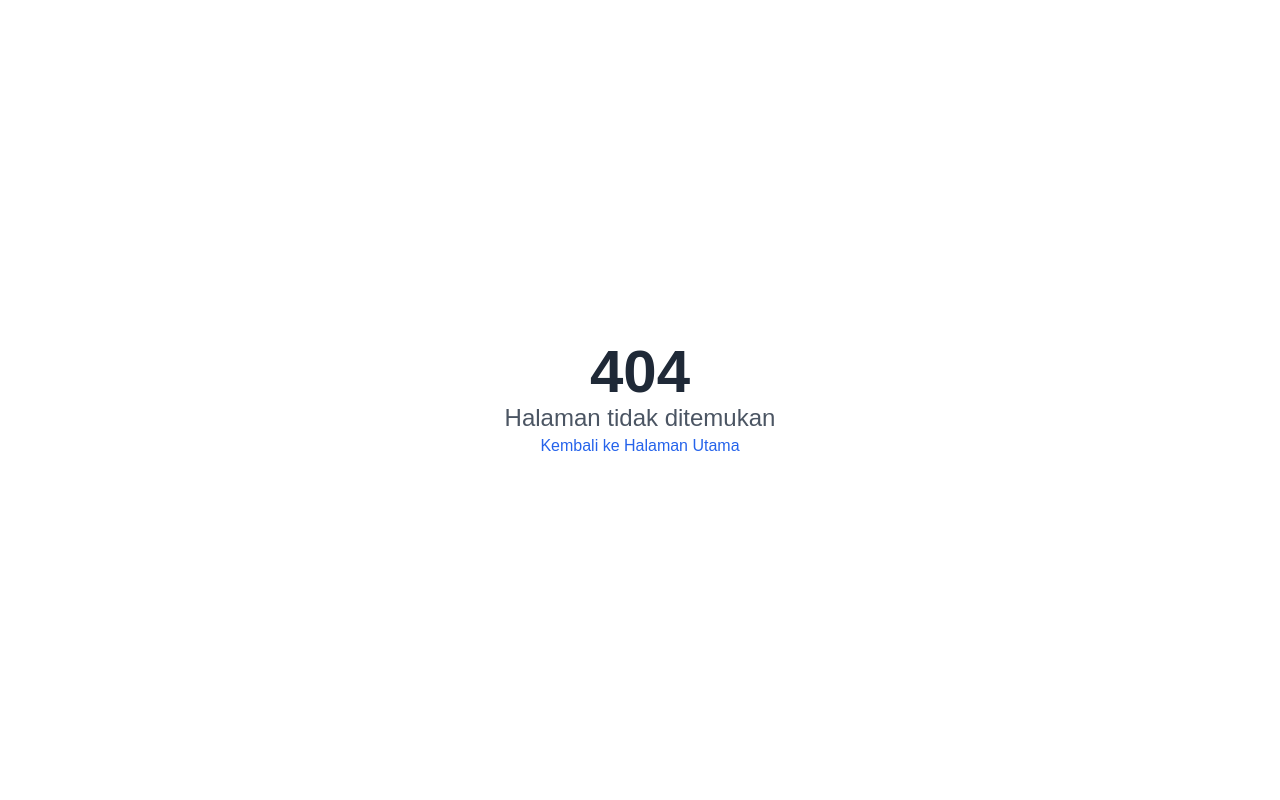
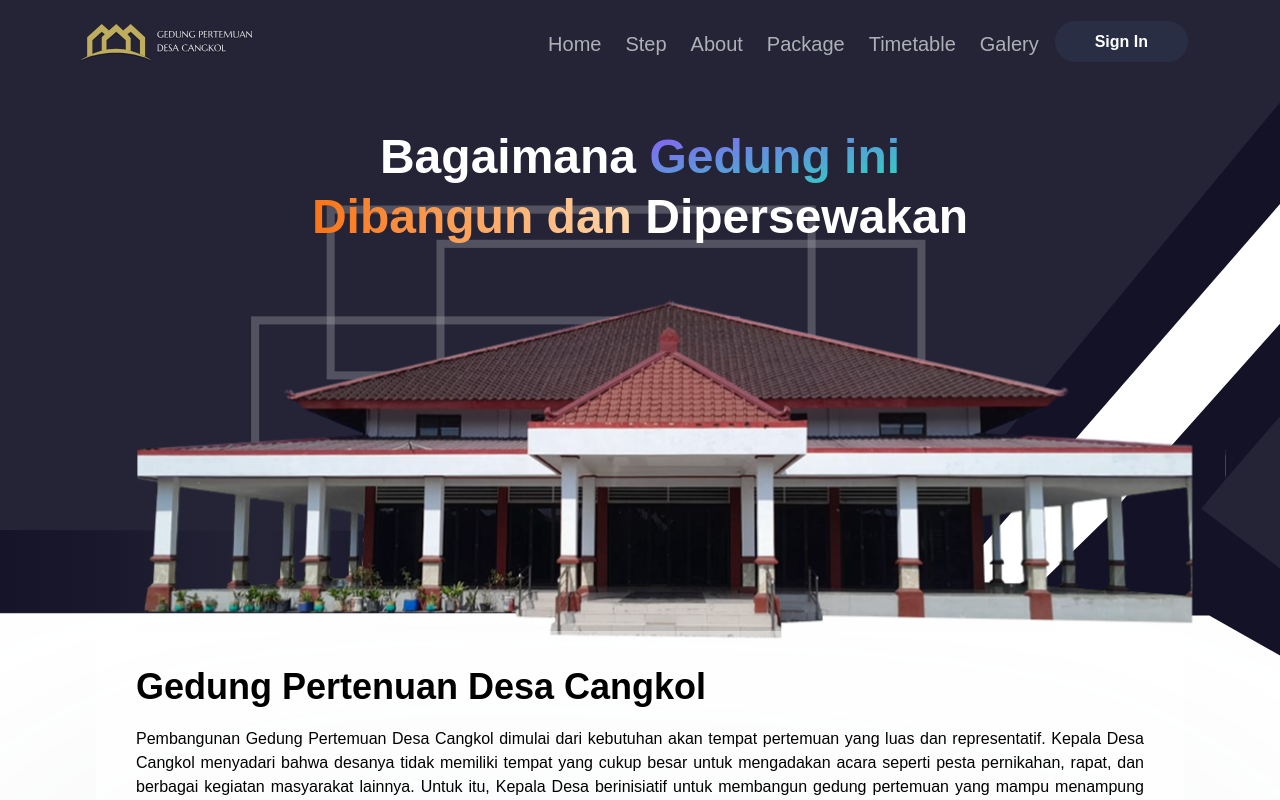
Before and after one commit to faridkinyobi/next-landing-page-sewa-gedung, a Next.js app: page /about in a window 1280 px wide. Before the commit this address had no page. Shown: the top 800 px of the page. Built offline with nearby package versions, Linux system fonts and the light colour scheme.

Commit message:
new creat abaut end update style

```diff
--- a/components/CartPaket.tsx
+++ b/components/CartPaket.tsx
@@ -70,7 +70,7 @@ const CartPaket: React.FC<PaketType> = ({
 
         <div className="my-2">
           <div
-            className={`my-2 mx-2 grid grid-cols-1 gap-2 ${
+            className={`my-2 mx-1 grid grid-cols-1  gap-1 ${
               selectedharga !== index
                 ? "hidden"
                 : "origin-bottom transition-transform delay-1000"
@@ -78,7 +78,7 @@ const CartPaket: React.FC<PaketType> = ({
           >
             {item.harga &&
               item.harga.map((hargaItem, hargaIndex) => (
-                <div className="border-spacing-9 border px-3 py-1" key={hargaIndex}>
+                <div className="border-spacing-9 border px-2 lg:px-auto py-1" key={hargaIndex}>
                   <h3 className="text-[1rem] font-normal text-left text-white-10">
                     {hargaItem.kegiatan}
                   </h3>
@@ -86,7 +86,7 @@ const CartPaket: React.FC<PaketType> = ({
                     Hari: {hargaItem.hari}
                   </p>
                   <p className="text-[1rem] font-normal text-left text-white-10">
-                    {hargaItem.warga}
+                   warga {hargaItem.warga}
                   </p>
                   <p className="text-[1rem] font-normal text-left text-white-10">
                     {hargaItem.hargadetail.toLocaleString("id-ID", {
--- a/components/DescAboutComponent.tsx
+++ b/components/DescAboutComponent.tsx
@@ -3,7 +3,7 @@ import Desc from "./itemsData";
 
 export default function DescAboutComponent() {
   return (
-    <div>
+    <>
       <h1 className="title font-bold text-4xl md:text-4xl mb-5">
         Gedung Pertenuan Desa Cangkol
       </h1>
@@ -15,6 +15,6 @@ export default function DescAboutComponent() {
           {item.desc}
         </p>
       ))}
-    </div>
+    </>
   );
 }
--- /dev/null
+++ b/pages/about.tsx
@@ -0,0 +1,72 @@
+import React from "react";
+import NavbarLending from "@/components/NavbarLending";
+import Footer from "../components/Footer";
+import ImgComponent from "../components/ImgComponen";
+
+import { BsEnvelope, BsGeoAlt, BsTelephone } from "react-icons/bs";
+import DescAboutComponent from "@/components/DescAboutComponent";
+const About = () => {
+  return (
+    <div
+      className="  bg-cover bg-center bg-no-repeat  w-screen h-screen  "
+      style={{ backgroundImage: "url('/Image/bg-about.svg')" }}
+    >
+      <NavbarLending />
+      <h1 className="titel text-center text-white-10 font-semibold md:text-[3rem] leading-tight text-[2.5rem] md:my-10 my-auto mt-20 mx-5">
+        Bagaimana{" "}
+        <span className="bg-gradient-to-br from-violet-500 to-teal-400 bg-clip-text text-transparent">
+          Gedung ini
+        </span>
+        <br />
+        <span className="bg-gradient-to-r from-orange-500 to-orange-200 bg-conic-gradient bg-clip-text text-transparent ">
+          Dibangun dan
+        </span>{" "}
+        Dipersewakan
+      </h1>
+      <div className="paragraf text-justify mx-5  lg:mx-[6rem] md:mt-96 mt-48 my-auto bg-[#ffffff67] px-10 py-9">
+        <DescAboutComponent />
+      </div>
+
+      <div className="About my-10 xl:my-20 mx-5 lg:mx-24 flexStart bg-[#ffffff67] px-10 py-9">
+        <div className="kontak flex flex-wrap md:static gap-16">
+          <ImgComponent
+            src="/Image/abaut.svg"
+            alt="image gedung cangkol"
+            width={200}
+            height={200}
+            className=" rounded-2xl md:w-[300px] md:h-[400px] h-auto w-60"
+            priority={true}
+          />
+          <div className="md:mt-20 mt-2  text-left sm:w-[19rem] sm:text-2xl ">
+            <p className="text-base sm:text-lg flex  ">
+              <BsTelephone className="bg-blue-10 p-2 w-11 text-4xl  text-white-10 rounded-md mr-4" />
+              081915312649
+            </p>
+            <p className=" text-base sm:text-lg flex my-4">
+              <BsEnvelope className="bg-blue-10 p-2 w-11 text-4xl  text-white-10 rounded-md mr-4" />
+              ged_Cangkol@gmail.com
+            </p>
+            <p className=" text-base  sm:text-lg flex">
+              <BsGeoAlt className="bg-blue-10 p-2 w-16 md:w-13  text-4xl  text-white-10 rounded-md mr-4" />
+              Jepuh, Cangkol, Kec. Mojolaban, Jawa Tengah
+            </p>
+          </div>
+        </div>
+      </div>
+      <div className=" mx-5 lg:mx-24  my-7 About bg-[#ffffff67] px-10 py-4">
+        <h1 className="titel font-bold text-3xl  text-blue-40  my-7">Maps</h1>
+        <iframe
+          src="https://www.google.com/maps/embed?pb=!1m14!1m8!1m3!1d15818.656562341292!2d110.8778483!3d-7.611477199999981!3m2!1i1024!2i768!4f13.1!3m3!1m2!1s0x2e7a3df443986921%3A0xd962e1261bc15f22!2sGedung%20Cangkol!5e0!3m2!1sid!2sid!4v1704034189061!5m2!1sid!2sid"
+          width="100%"
+          height="450"
+          style={{ border: 0 }}
+          loading="lazy"
+        ></iframe>
+      </div>
+      <div className="z-10">
+        <Footer />
+      </div>
+    </div>
+  );
+};
+export default About;
```
